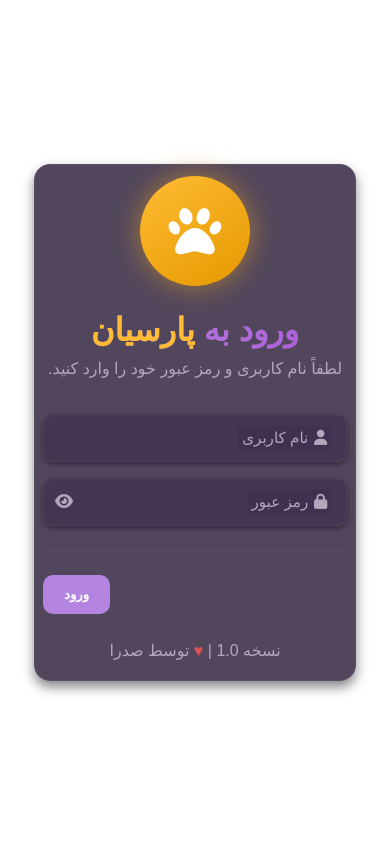
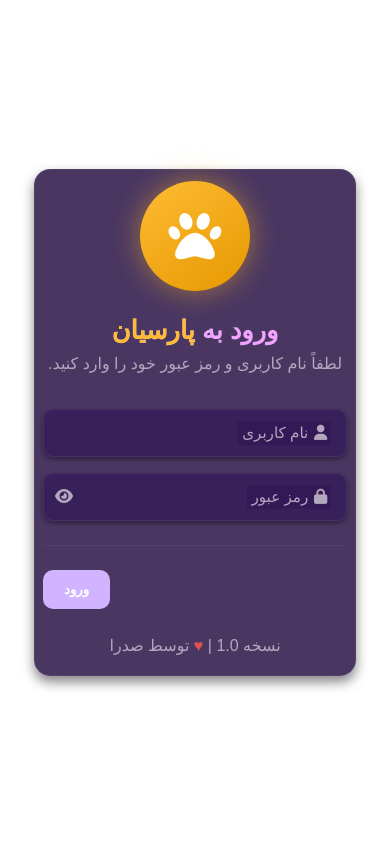
Before and after one commit to Sadra138456/clpalnel, a PHP site: page / in a window 390 px wide. Run offline with PHP 8.4, Linux system fonts and the light colour scheme; some libraries are stand-ins or nearby versions; some web fonts are replaced.

Commit message:
Enhance theme colors and add mobile responsiveness to UI
Co-authored-by: sadracheraghi824 <sadracheraghi824@gmail.com>

```diff
--- a/script.js
+++ b/script.js
@@ -12,6 +12,9 @@ document.addEventListener('DOMContentLoaded', () => {
         currentYear: document.getElementById('current-year-footer'),
         body: document.body,
     };
+
+    // Track currently active content section to avoid strict-mode errors
+    let currentActiveSection = null;
 
     // Auth Elements
     const Auth = {
--- a/style.css
+++ b/style.css
@@ -50,33 +50,36 @@
 }
 
 body[data-theme="purple-gradient-1"] {
-    --bg-app: linear-gradient(135deg, hsl(var(--hue-primary), 30%, 15%), hsl(var(--hue-accent), 40%, 20%));
-    --bg-card: hsla(var(--hue-primary), 25%, 20%, 0.85);
-    --bg-input: hsla(var(--hue-primary), 25%, 25%, 0.7);
-    --bg-hover: hsla(var(--hue-primary), 25%, 28%, 0.9);
-    --bg-active: hsla(var(--hue-primary), 25%, 30%, 0.95);
-    --color-primary: hsl(var(--hue-primary), 60%, 70%);
-    --color-accent: hsl(var(--hue-accent), 60%, 60%);
+    /* Vibrant soft purple → pink gradient */
+    --bg-app: linear-gradient(135deg, #7f00ff 0%, #e100ff 100%);
+    --bg-card: hsla(265, 55%, 18%, 0.85);
+    --bg-input: hsla(265, 55%, 22%, 0.7);
+    --bg-hover: hsla(265, 55%, 26%, 0.9);
+    --bg-active: hsla(265, 55%, 28%, 0.95);
+    --color-primary: #d1b3ff;
+    --color-accent: #ff9dff;
 }
 
 body[data-theme="purple-gradient-2"] {
-    --bg-app: linear-gradient(135deg, hsl(var(--hue-primary), 35%, 12%), hsl(var(--hue-accent), 45%, 18%));
-    --bg-card: hsla(var(--hue-primary), 30%, 18%, 0.85);
-    --bg-input: hsla(var(--hue-primary), 30%, 22%, 0.7);
-    --bg-hover: hsla(var(--hue-primary), 30%, 25%, 0.9);
-    --bg-active: hsla(var(--hue-primary), 30%, 27%, 0.95);
-    --color-primary: hsl(var(--hue-primary), 65%, 65%);
-    --color-accent: hsl(var(--hue-accent), 65%, 55%);
+    /* Deep indigo → electric purple */
+    --bg-app: linear-gradient(135deg, #4a00e0 0%, #8e2de2 100%);
+    --bg-card: hsla(260, 60%, 16%, 0.85);
+    --bg-input: hsla(260, 60%, 20%, 0.7);
+    --bg-hover: hsla(260, 60%, 24%, 0.9);
+    --bg-active: hsla(260, 60%, 26%, 0.95);
+    --color-primary: #bfa4ff;
+    --color-accent: #c27eff;
 }
 
 body[data-theme="purple-gradient-3"] {
-    --bg-app: linear-gradient(135deg, hsl(var(--hue-primary), 40%, 10%), hsl(var(--hue-accent), 50%, 15%));
-    --bg-card: hsla(var(--hue-primary), 35%, 16%, 0.85);
-    --bg-input: hsla(var(--hue-primary), 35%, 20%, 0.7);
-    --bg-hover: hsla(var(--hue-primary), 35%, 23%, 0.9);
-    --bg-active: hsla(var(--hue-primary), 35%, 25%, 0.95);
-    --color-primary: hsl(var(--hue-primary), 70%, 60%);
-    --color-accent: hsl(var(--hue-accent), 70%, 50%);
+    /* Dark galaxy purple → midnight violet */
+    --bg-app: linear-gradient(135deg, #20002c 0%, #6f00ff 100%);
+    --bg-card: hsla(255, 55%, 12%, 0.85);
+    --bg-input: hsla(255, 55%, 16%, 0.7);
+    --bg-hover: hsla(255, 55%, 20%, 0.9);
+    --bg-active: hsla(255, 55%, 22%, 0.95);
+    --color-primary: #a68cff;
+    --color-accent: #996dff;
 }
 
 body[data-theme^="purple-gradient-"]:not(.no-gradient-animation)::before {
@@ -225,3 +228,23 @@ input:checked + .slider { background-color: var(--color-success); border-color:
     .modal { width: 95%; padding: 1rem; }
     .profile-picture-section { flex-direction: column; text-align: center; }
 }
+@media (max-width: 576px) {
+    /* Ensure forms and grids fit small screens nicely */
+    .reservation-list-grid {
+        grid-template-columns: 1fr;
+    }
+    .search-bar-global input {
+        padding-right: 2.25rem;
+    }
+    .header-left.logo-area {
+        flex-grow: 1;
+        justify-content: space-between;
+    }
+    .nav-action-btn {
+        width: 36px;
+        height: 36px;
+    }
+    .login-container h1 {
+        font-size: 1.6rem;
+    }
+}
```
